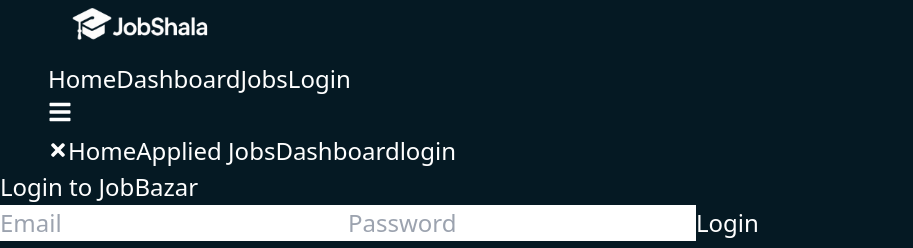
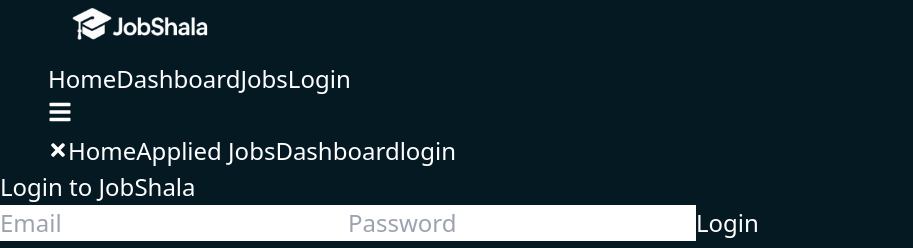
Before and after one commit to actionxbar-14/JobShala, a React (Vite) app in the folder JobShala/: page /AuthPage in a window 1280 px wide. Shown: the top 248 px of the page, without its empty margins (0-913 px from the left). Built offline with nearby package versions, Linux system fonts and the light colour scheme.

Commit message:
another change

```diff
--- a/JobShala/src/components/Auth.jsx
+++ b/JobShala/src/components/Auth.jsx
@@ -9,7 +9,7 @@
     <div className="min-h-screen flex items-center justify-center bg-[#001a26] text-white px-4">
       <div className="w-full max-w-md bg-white/5 backdrop-blur-md p-8 rounded-xl shadow-md">
         <h2 className="text-2xl font-bold mb-6 text-center">
-          {isLogin ? "Login to JobBazar" : "Sign Up for JobBazar"}
+          {isLogin ? "Login to JobShala" : "Sign Up for JobShala"}
         </h2>
 
         <form className="flex flex-col gap-4">
```
